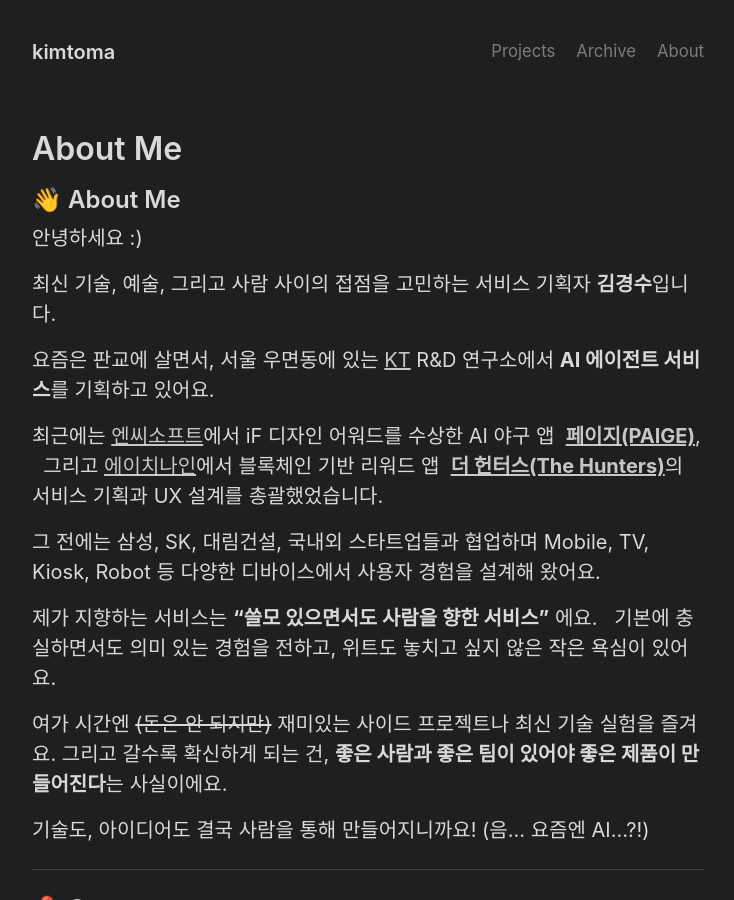
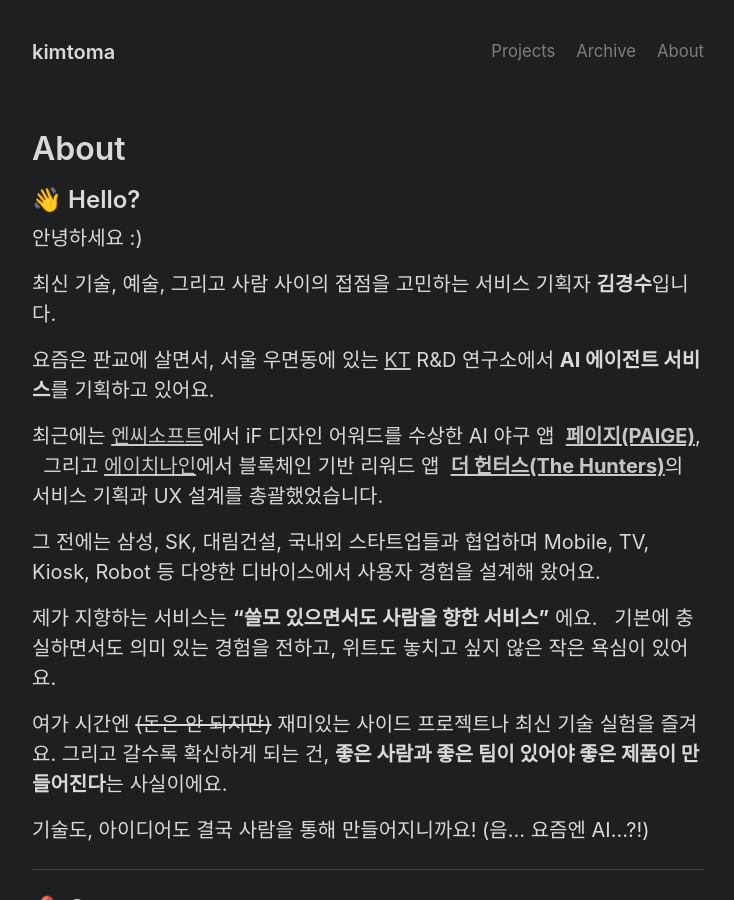
Before and after one commit to kimtoma/kimtoma.github.io, a Jekyll site: the page built from about.md, in a window 1280 px wide and 900 px high. Shown: the whole window, without its empty margins (272-1006 px from the left). Built offline with Jekyll 4.4.1, drawn with Linux system fonts in a browser that asks for light colours.

Commit message:
About 메뉴 업데이트

```diff
--- a/about.md
+++ b/about.md
@@ -1,9 +1,9 @@
 ---
 layout: page
-title: About Me
+title: About
 ---
 
-## 👋 About Me
+## 👋 Hello?
 
 안녕하세요 :)
 
@@ -63,7 +63,9 @@ title: About Me
 - 명동 매장에서 다양한 사람을 만나며 ‘서비스의 본질은 사람을 이해하는 것’이라는 걸 처음 배운 시간
 - (참고로, 4인분 시켜놓고 다이어트 콜라 시키는 손님도 진짜 있었어요)
 
+
 ---
+
 ## 🎓 Education
 
 > “학생 때가 제일 좋을 때”라는 말, 학생일 땐 왜 몰랐을까요?
@@ -78,22 +80,27 @@ title: About Me
 - 과제 폭탄 속에서도 졸업준비위원회 회장으로 활동하며 무사 졸업
 - 덕분에 워킹홀리데이는 못 갔지만, 졸전은 성공적으로 마무리!
 
+
 ---
+
 ## 🏆 Awards
 
 > 좋은 디자이너들과 협업하면서 iF 디자인 어워드를 2차례 수상할 수 있었어요.
 
-#### iF 디자인어워드 2021
+### iF 디자인어워드 2021
 - Communication 분야 App/SW 본상 수상
 - AI 기반 야구 콘텐츠 & 커뮤니티 모바일 앱, PAIGE
 - [🔗 PAIGE 수상작](https://ifdesign.com/en/winner-ranking/project/paige/295159)
 
-#### iF 디자인어워드 2020
+
+### iF 디자인어워드 2020
 - Communication 분야 App/SW 본상 수상
 - 암호화폐 기반 리워드형 모바일 게임, The Hunters
 - [🔗 The Hunters 수상작](https://ifdesign.com/en/winner-ranking/project/mossland-the-hunters/274510)
 
+
 ---
+
 ## 🛠️ Tools
 
 > 인간은 도구를 사용하면서 진화해 왔고, AI도 결국 **인간의 지능을 확장**해주는 도구라고 생각해요.
@@ -105,7 +112,9 @@ title: About Me
 - **AI 도구**: ChatGPT, Claude, Ollama, Cursor, Dify
 - **커뮤니케이션**: Slack, Teams, Discord
 
+
 ---
+
 ## 🪪 Licenses
 
 > IT 자격증보단 실제 프로젝트에서 배우는 걸 좋아하는 타입이에요. 그래도 물속에서 쳐다보는 하늘이 좋아서 딴 스쿠버 다이빙 자격증은 있어요!
@@ -114,7 +123,9 @@ title: About Me
 - **🤿 스쿠버다이빙** - PADI Open Water Diver
 - **🚘 운전면허** - 1종 보통
 
+
 ---
+
 ## 🌏 Have Been
 
 > 28살에 처음 비행기를 타고 떠난 보라카이 여행 이후 될 수 있으면 매년 한 번은 새로운 곳으로 떠나보려고 했어요. 최근 10년은 아내와 함께, 서로를 알아가는 여행이었고요.
@@ -131,7 +142,9 @@ title: About Me
 - **🇺🇸 미국** – LA, 샌프란시스코, 라스베이거스 (2017)
 - **🇨🇦 캐나다** – 토론토 (2013)
 
+
 ---
+
 ## 🔗 Connect
 
 > 이런 저를 조금 더 알고 싶다면, 아래 채널에서도 만나요 :)
```
